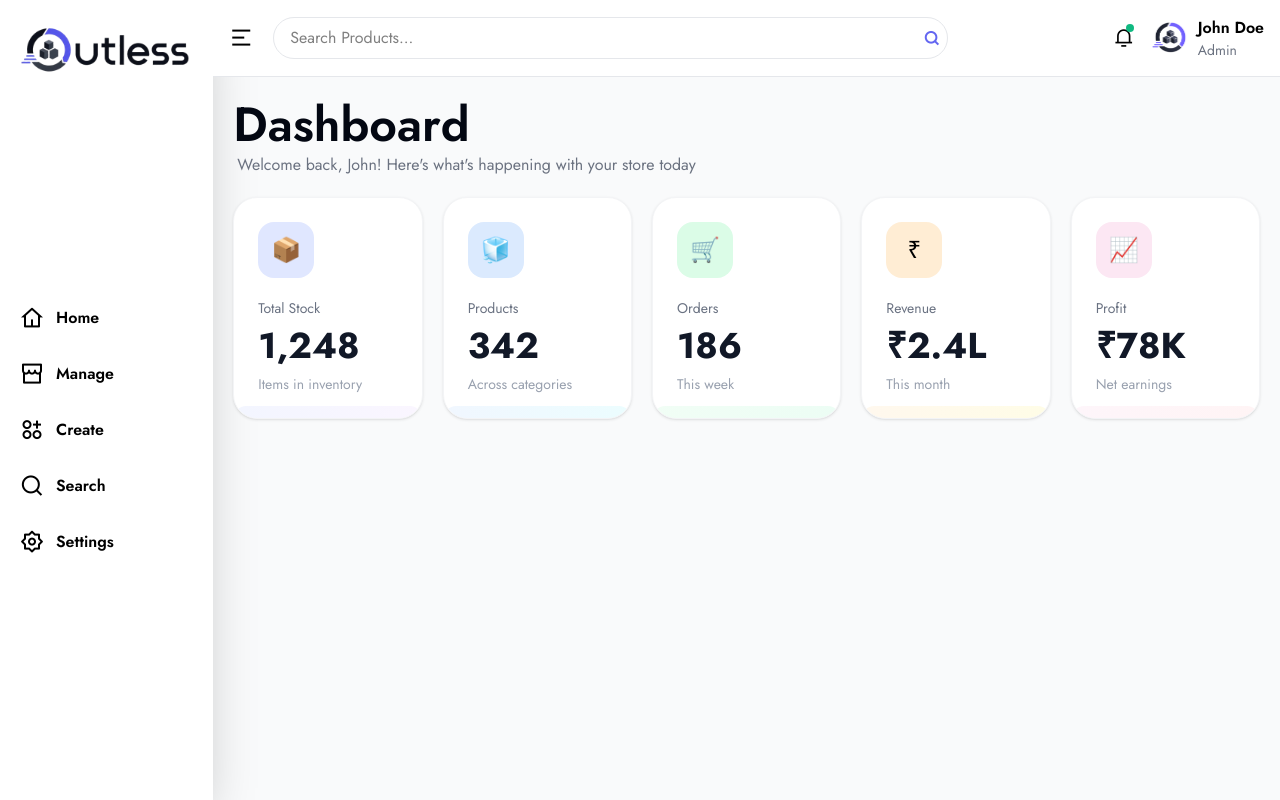
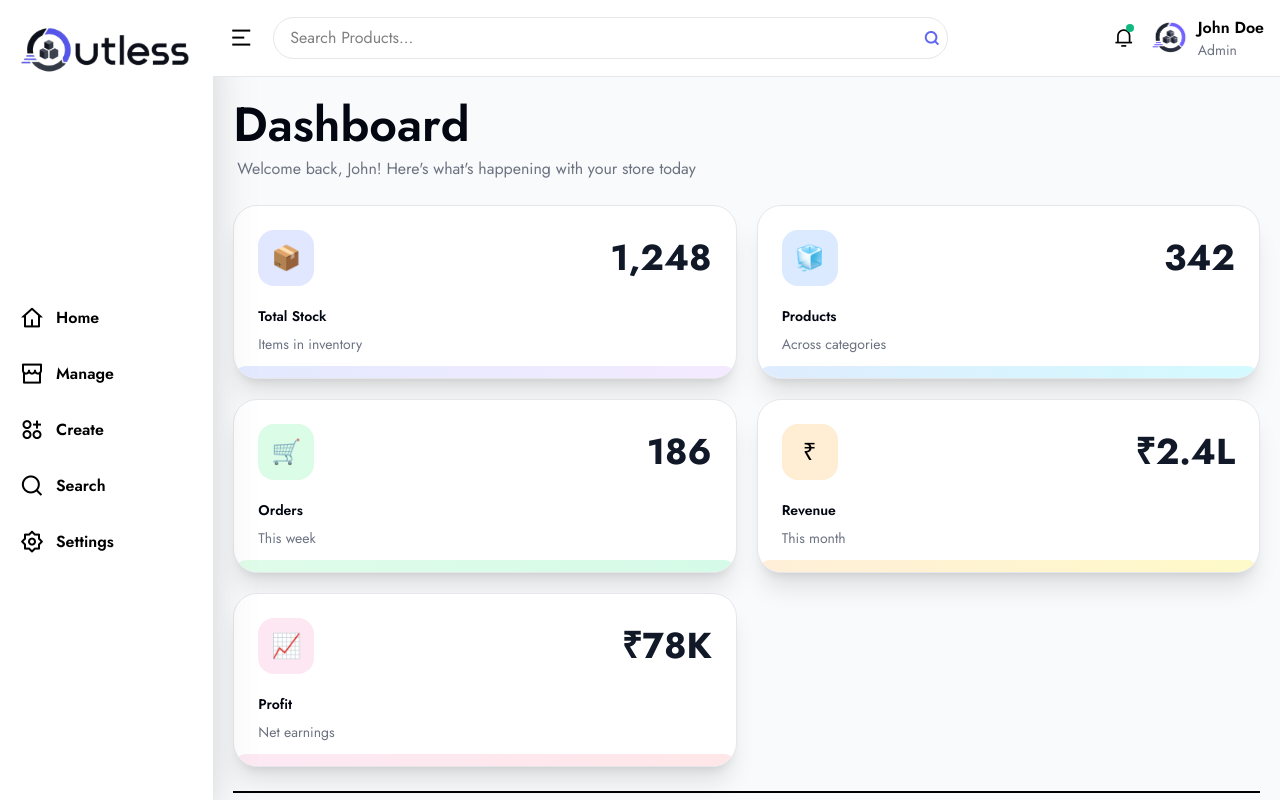
Before and after one commit to Nipul2005/mystock, a React (Vite) app: page / in a window 1280 px wide. Built offline with nearby package versions, Linux system fonts and the light colour scheme.

Commit message:
inventory section started from office

```diff
--- a/index.html
+++ b/index.html
@@ -18,7 +18,7 @@
     <title>Outless</title>
   </head>
   <body class="w-full h-full">
-    <div id="root" class="w-full h-full text-text-primary"></div>
+    <div id="root" class="w-full h-full text-text-primary bg-bg"></div>
     <script type="module" src="/src/main.jsx"></script>
   </body>
 </html>
--- a/src/App.css
+++ b/src/App.css
@@ -7,7 +7,7 @@
 
   /* Backgrounds & surfaces */
   --color-bg: #f9fafb;             /* Off-white */
-  --color-surface: #ffffff;        /* Cards, tables */
+  --color-white: #ffffff;        /* Cards, tables */
 
   /* Text */
   --color-text-primary: #030712;   /* Near black */
--- a/src/elements/DashboardBody.jsx
+++ b/src/Dashbaord_content/DashboardBody.jsx
@@ -1,10 +1,11 @@
 import React from "react";
 import StatsBoxes from "./StateBoxes";
+import InventoryShowPeace from "./InventoryShowPeace";
 
 function DashboardBody() {
   return (
-    <div className="size-full px-5 pt-6 pb-4">
-      <div className="w-full space-y-1">
+    <div className="size-auto px-5 pt-6 pb-6">
+      <div className="w-full space-y-2">
         <h1 className="lg:text-5xl md:text-5xl text-3xl text-text-primary font-semibold">
           Dashboard
         </h1>
@@ -12,6 +13,7 @@ function DashboardBody() {
       </div>
 
       <StatsBoxes />
+      <InventoryShowPeace/>
     </div>
   );
 }
--- /dev/null
+++ b/src/Dashbaord_content/InventoryShowPeace.jsx
@@ -0,0 +1,9 @@
+import React from 'react'
+
+function InventoryShowPeace() {
+  return (
+    <div className='w-full border'></div>
+  )
+}
+
+export default InventoryShowPeace
--- a/src/elements/StateBoxes.jsx
+++ b/src/Dashbaord_content/StateBoxes.jsx
@@ -44,31 +44,36 @@ export default function StatsBoxes() {
     },
   ];
   return (
-    <div className="grid grid-cols-1 sm:grid-cols-2 xl:grid-cols-5 gap-5 my-5">
+    <div className="grid grid-cols-1 sm:grid-cols-2 md:grid-cols-3 xl:grid-cols-2 gap-5 my-6">
       {stats.map((item, index) => (
         <div
           key={index}
-          className="bg-white rounded-3xl p-6 border border-gray-100 shadow-sm relative overflow-hidden"
+          className="bg-white rounded-3xl p-6 border border-border shadow-xl relative overflow-hidden hover:scale-95 transition-all ease-in-out duration-300 flex justify-between"
         >
-          {/* Icon */}
+          <div className="">
           <div
             className={`w-14 h-14 rounded-2xl ${item.iconBg} flex items-center justify-center mb-5 text-2xl`}
           >
             {item.icon}
+            </div>
+            {/* Content */}
+            <p className="text-text-primary text-sm font-semibold">{item.title}</p>
+            <p className="text-sm text-text-muted mt-2">{item.subtitle}</p>
+
           </div>
+          {/* Icon */}
 
-          {/* Content */}
-          <p className="text-gray-500 text-sm">{item.title}</p>
+
+
 
           <h2 className="text-4xl font-bold text-accent mt-2">
             {item.value}
           </h2>
 
-          <p className="text-sm text-gray-400 mt-2">{item.subtitle}</p>
 
           {/* Bottom Gradient */}
           <div
-            className={`absolute bottom-0 left-0 w-full h-3 bg-linear-to-r ${item.gradient} opacity-40 rounded-t-full`}
+            className={`absolute bottom-0 left-0 w-full h-3 bg-linear-to-r ${item.gradient} opacity-90 rounded-t-full`}
           />
         </div>
       ))}
--- a/src/landing/Dashboard.jsx
+++ b/src/landing/Dashboard.jsx
@@ -1,10 +1,10 @@
 import React from "react";
-import Header from "../elements/Header";
-import DashboardBody from "../elements/DashboardBody";
+import Header from "../Dashbaord_content/Header";
+import DashboardBody from "../Dashbaord_content/DashboardBody";
 
 function Dashboard() {
   return (
-    <div className="w-full h-full lg:col-span-10 md:col-span-11 col-span-full md:row-span-12 row-span-11 overflow-auto relative">
+    <div className="w-full h-full lg:col-span-10 md:col-span-11 col-span-full md:row-span-12 row-span-11 overflow-auto relative bg-bg">
       <Header />
       <DashboardBody />
     </div>
--- a/src/landing/Sidebar.jsx
+++ b/src/landing/Sidebar.jsx
@@ -26,7 +26,7 @@ function Sidebar() {
   ];
 
   return (
-    <div className="md:h-full md:w-auto w-full text-black lg:px-2 px-4 shadow-2xl md:py-5 lg:col-span-2 md:col-span-1 md:row-span-12 row-span-1 row-start-12 col-span-full bg-white transition-all duration-300 ease-in flex md:flex-col md:justify-between md:item-start flex-row justify-center items-center md:border-0 border-y border-border">
+    <div className="md:h-full md:w-auto w-full text-black lg:px-2 px-4 shadow-2xl md:py-5 lg:col-span-2 md:col-span-1 md:row-span-12 row-span-1 row-start-12 col-span-full bg-white transition-all duration-300 ease-in flex md:flex-col md:justify-between md:item-start flex-row justify-center items-center md:border-0 border-y border-border z-10">
       <div className="justify-center items-center overflow-hidden w-full md:flex hidden">
         <img
           src="/outless_logo.png"
```
Also changed, not shown: src/Dashbaord_content/Header.jsx (renamed from src/elements/Header.jsx).
